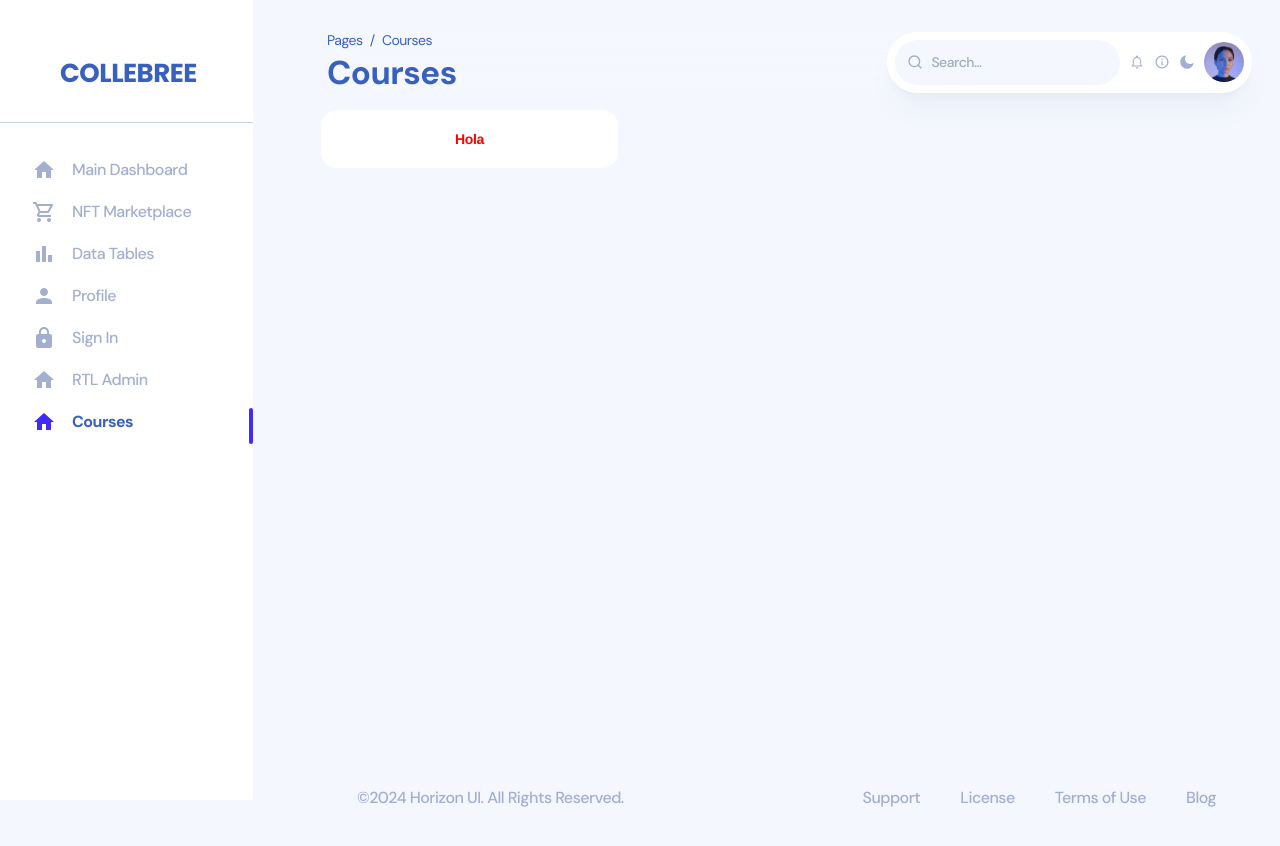
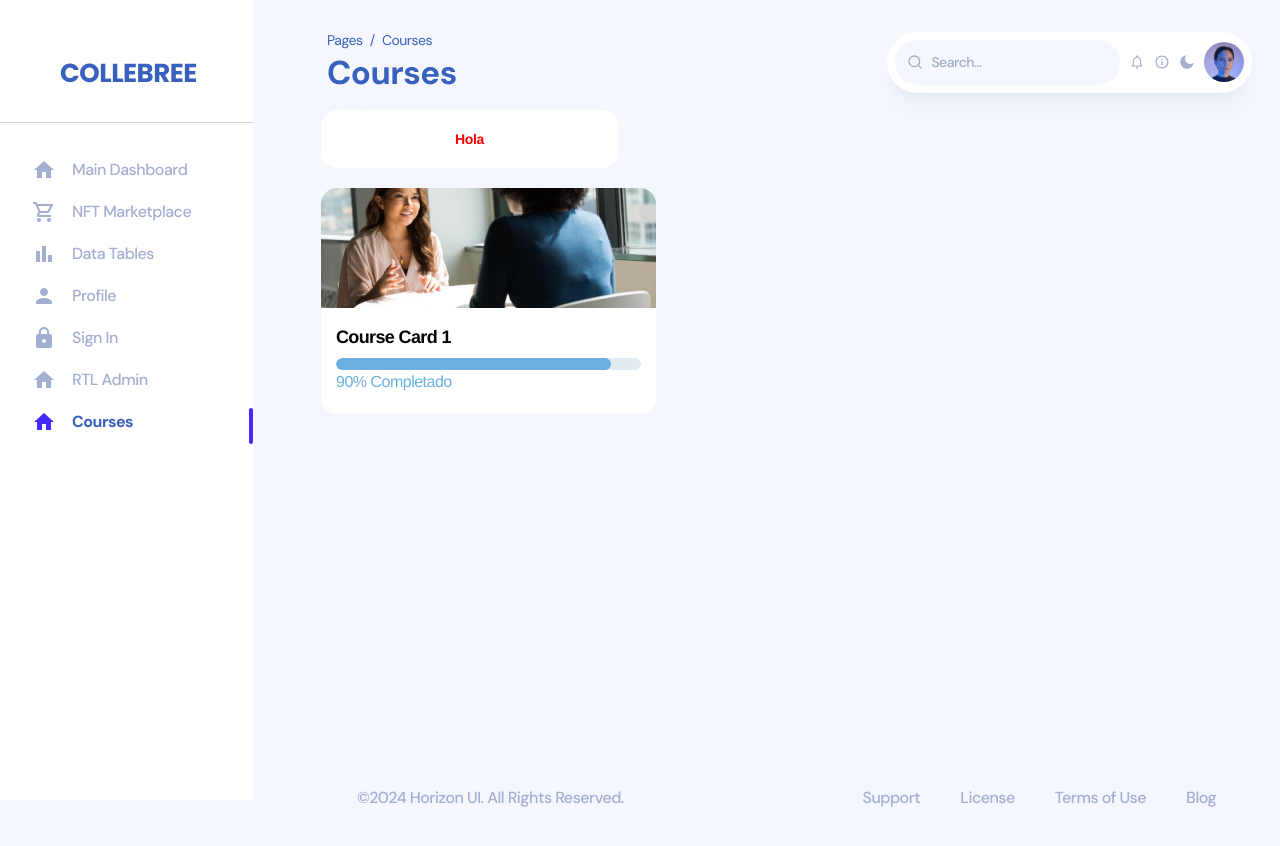
Before and after one commit to YbarTom/mudappAdmin, a React (Create React App) app in the folder horizon-tailwind-react-main/: page /admin/Courses in a window 1280 px wide. Shown: the top 846 px of the page. Built offline with nearby package versions, Linux system fonts and the light colour scheme; what tailwindcss-rtl would draw is missing.

Commit message:
courseCard fino filipino

```diff
--- /dev/null
+++ b/horizon-tailwind-react-main/src/views/admin/Courses/components/CourseCard.js
@@ -0,0 +1,87 @@
+import PropTypes from "prop-types";
+import React from "react";
+import styled from "styled-components"; // Import styled-components
+import {ProgressBarText}from "./ProgressBarText"; // Import ProgressBarText component
+import BannerFoto from "assets/img/ColleBree/frame-85.png";
+// Define styled components
+const CourseCardWrapper = styled.div`
+background-color: white;
+    border-radius: 16px;
+    box-shadow: #1b254014;
+    display: flex;
+    flex-direction: column;
+    overflow: hidden;
+    position: relative;
+    width: 335px;
+`;
+
+const Frame = styled.div`
+  align-self: stretch;
+  background-image: url(${(props) => props.foto});
+  background-position: 50% 50%;
+  background-size: cover;
+  height: 120px;
+  position: relative;
+  width: 100%;
+`;
+
+const FrameWrapper = styled.div`
+    align-items: flex-start;
+    align-self: stretch;
+    display: flex;
+    flex: 0 0 auto;
+    flex-direction: column;
+    gap: 20px;
+    padding: 20px 15px;
+    position: relative;
+    width: 100%;
+`;
+
+const InnerDiv = styled.div`
+    align-items: flex-start;
+    align-self: stretch;
+    display: flex;
+    flex: 0 0 auto;
+    flex-direction: column;
+    gap: 10px;
+    position: relative;
+    width: 100%;
+`;
+
+const Text = styled.div`
+    font-family: "Manrope", Helvetica;
+    font-size: 18px;
+    font-weight: 700;
+    letter-spacing: -0.63px;
+    line-height: 21.6px;
+    margin-top: -1px;
+    position: relative;
+    width: 302px;
+    left: 0;
+`;
+
+
+
+const CourseCard = ({ text, progress, onClick, foto=BannerFoto}) => {
+    return (
+        <CourseCardWrapper onClick={onClick}>
+            <Frame foto={foto} />
+            <FrameWrapper>
+                <InnerDiv>
+                    <Text>{text}</Text>
+                    {/* Assuming ProgressBarText is a styled component */}
+                    <ProgressBarText progress={progress} />
+                </InnerDiv>
+            </FrameWrapper>
+        </CourseCardWrapper>
+    );
+};
+
+// Define prop types
+CourseCard.propTypes = {
+    text: PropTypes.string,
+    progress: PropTypes.number,
+    onClick: PropTypes.func,
+};
+
+export default CourseCard;
--- /dev/null
+++ b/horizon-tailwind-react-main/src/views/admin/Courses/components/ProgressBar.js
@@ -0,0 +1,41 @@
+import PropTypes from "prop-types";
+import React from "react";
+import styled from "styled-components";
+
+const ProgressBarContainer = styled.div`
+  align-items: flex-start;
+  background-color: rgba(226, 234, 242, 1);
+  border-radius: 16px;
+  display: flex;
+  flex-direction: column;
+  gap: 10px;
+  height: 12px;
+  overflow: hidden;
+  position: relative;
+  width: 100%;
+  z-index: 1; /* Agregar z-index para asegurar que la barra de progreso esté sobre la imagen de fondo */
+`;
+
+const FrameBar = styled.div`
+  background-color: rgba(106, 177, 226, 1);
+  border-radius: 16px;
+  flex: 1;
+  flex-grow: 1;
+  position: relative;
+  width: ${({ progress }) => progress}%;
+`;
+
+const ProgressBar = ({ progress }) => {
+  return (
+    <ProgressBarContainer >
+      <FrameBar  progress={progress}/>
+    </ProgressBarContainer>
+
+  );
+};
+
+ProgressBar.propTypes = {
+    progress: PropTypes.number.isRequired, // Esperamos un número como valor de progreso
+};
+
+export { ProgressBar };
--- /dev/null
+++ b/horizon-tailwind-react-main/src/views/admin/Courses/components/ProgressBarText.js
@@ -0,0 +1,40 @@
+import PropTypes from "prop-types";
+import React from "react";
+import styled from "styled-components";
+import { ProgressBar } from "./ProgressBar";
+
+const ProgressBarContainer = styled.div`
+  display: flex;
+  flex-direction: column;
+  align-items: flex-start;
+  width: 100%;
+`;
+
+const CompletedText = styled.p`
+  color: rgba(106, 177, 226, 1); /* Color de progreso completado */
+  font-family: "Manrope", Helvetica;
+`;
+
+const PendingText = styled.p`
+  color: rgba(226, 234, 242, 1); /* Color pendiente */
+  font-family: "Manrope", Helvetica;
+`;
+
+const ProgressBarText = ({ progress }) => {
+  return (
+    <ProgressBarContainer>
+      <ProgressBar progress={progress} />
+      {progress !== undefined ? (
+        <CompletedText>{progress}% Completado</CompletedText>
+      ) : (
+        <PendingText>Pendiente</PendingText>
+      )}
+    </ProgressBarContainer>
+  );
+};
+
+ProgressBarText.propTypes = {
+  progress: PropTypes.number, // No requerido ahora
+};
+
+export { ProgressBarText };
--- a/horizon-tailwind-react-main/src/views/admin/Courses/index.jsx
+++ b/horizon-tailwind-react-main/src/views/admin/Courses/index.jsx
@@ -1,3 +1,4 @@
+import CourseCard from "./components/CourseCard";
 import { ButtonLogOut } from "./components/randomButton";
 
 const Test = () => {
@@ -7,12 +8,13 @@ const Test = () => {
 
       <div className="mt-3 grid grid-cols-1 gap-5 md:grid-cols-2 lg:grid-cols-3 2xl:grid-cols-3 3xl:grid-cols-6">
           <ButtonLogOut></ButtonLogOut>
+
       </div>
 
       {/* Charts */}
 
       <div className="mt-5 grid grid-cols-1 gap-5 md:grid-cols-2">
-
+        <CourseCard text="Course Card 1" progress={90}/>
       </div>
 
       {/* Tables & Charts */}
```
Also changed, not shown: horizon-tailwind-react-main/src/assets/img/ColleBree/frame-85.png (added).
